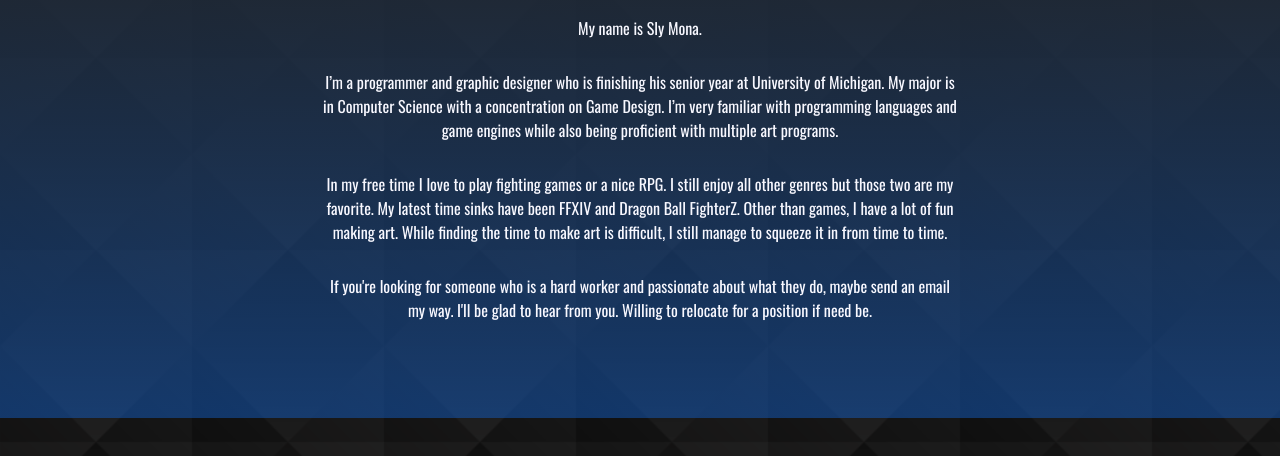
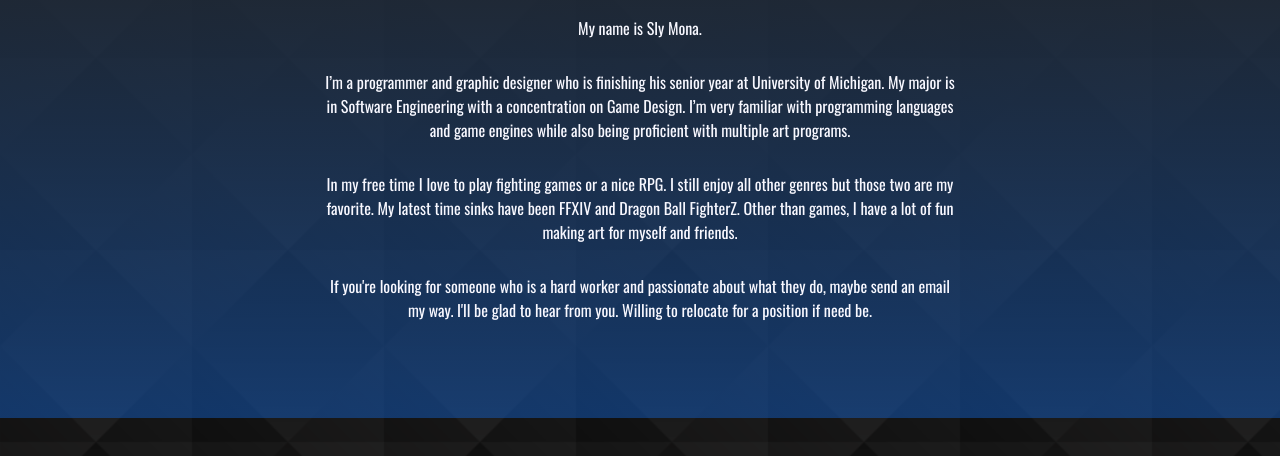
Before and after one commit to SlyMona/SlyMona.github.io, a plain HTML site: page about.html in a window 1280 px wide. Shown: the part 326-782 px from the top of the page. Drawn offline with nearby package versions, Linux system fonts and the light colour scheme.

Commit message:
Update for new art and about page

```diff
--- a/about.html
+++ b/about.html
@@ -32,8 +32,8 @@
             </br></br>
             <h1>About Me</h1>
             <p>My name is Sly Mona.</p>
-            <p> I’m a programmer and graphic designer who is finishing his senior year at University of Michigan. My major is in Computer Science with a concentration on Game Design. I’m very familiar with programming languages and game engines while also being proficient with multiple art programs.</p>
-            <p>In my free time I love to play fighting games or a nice RPG. I still enjoy all other genres but those two are my favorite. My latest time sinks have been FFXIV and Dragon Ball FighterZ. Other than games, I have a lot of fun making art. While finding the time to make art is difficult, I still manage to squeeze it in from time to time.</p>
+            <p> I’m a programmer and graphic designer who is finishing his senior year at University of Michigan. My major is in Software Engineering with a concentration on Game Design. I’m very familiar with programming languages and game engines while also being proficient with multiple art programs.</p>
+            <p>In my free time I love to play fighting games or a nice RPG. I still enjoy all other genres but those two are my favorite. My latest time sinks have been FFXIV and Dragon Ball FighterZ. Other than games, I have a lot of fun making art for myself and friends.</p>
             <p>If you're looking for someone who is a hard worker and passionate about what they do, maybe send an email my way. I'll be glad to hear from you. Willing to relocate for a position if need be.</p>
             </br></br></br></br>
         </header>
```
Also changed, not shown: art.html (+4 -0 lines), 3 other files.
